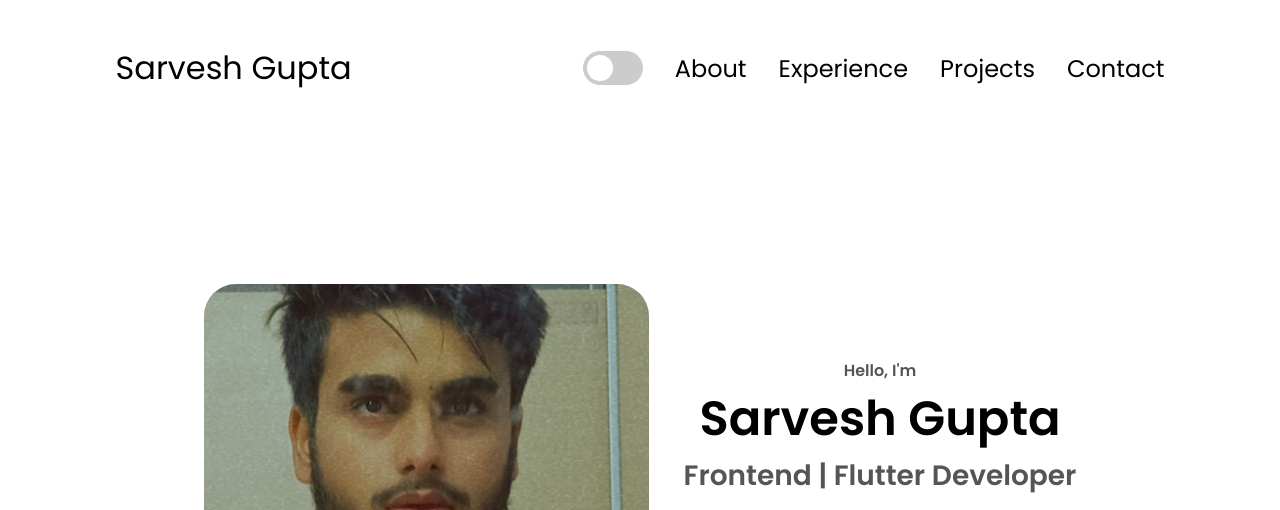
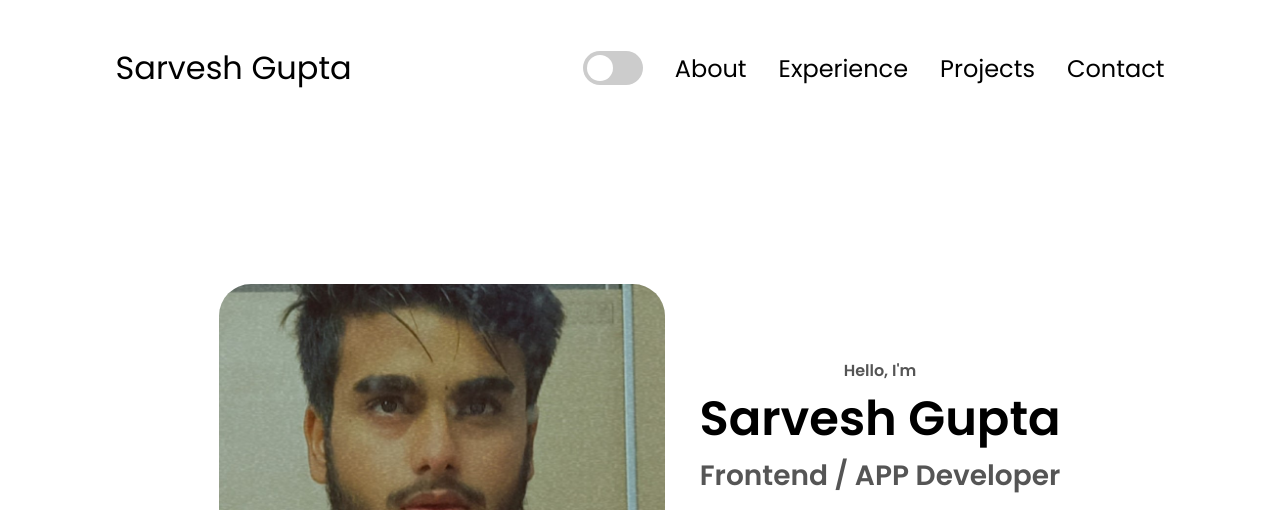
Before and after one commit to Sarvesh223/myportfolio, a plain HTML site: page index.html in a window 1280 px wide. Shown: the top 510 px of the page. Drawn offline with Linux system fonts and the light colour scheme.

Commit message:
Update index.html

```diff
--- a/index.html
+++ b/index.html
@@ -49,7 +49,7 @@
       <div class="section__text">
         <p class="section__text__p1">Hello, I'm</p>
         <h1 class="title">Sarvesh Gupta</h1>
-        <p class="section__text__p2">Frontend | Flutter Developer</p>
+        <p class="section__text__p2"> Frontend /  APP  Developer</p>
         <div class="btn-container">
           <button
             class="btn btn-color-2"
```
